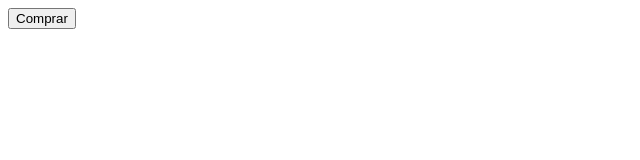
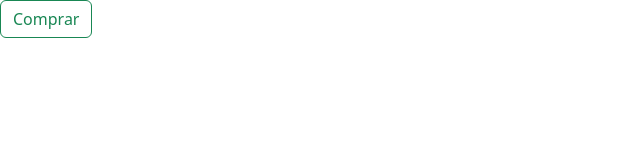
Before and after one commit to BragiaMikael/reproject, a plain HTML site: page venda.html in a window 1280 px wide. Shown: the whole page, without its empty margins (0-640 px from the left). Drawn offline with nearby package versions, Linux system fonts and the light colour scheme.

Commit message:
implementado botão

```diff
--- a/venda.html
+++ b/venda.html
@@ -3,8 +3,7 @@
 <head>
     <meta charset="UTF-8">
     <meta name="viewport" content="width=device-width, initial-scale=1.0">
-    <script src="https://cdn.jsdelivr.net/npm/@popperjs/core@2.11.8/dist/umd/popper.min.js" integrity="sha384-I7E8VVD/ismYTF4hNIPjVp/Zjvgyol6VFvRkX/vR+Vc4jQkC+hVqc2pM8ODewa9r" crossorigin="anonymous"></script>
-    <script src="https://cdn.jsdelivr.net/npm/bootstrap@5.3.1/dist/js/bootstrap.min.js" integrity="sha384-Rx+T1VzGupg4BHQYs2gCW9It+akI2MM/mndMCy36UVfodzcJcF0GGLxZIzObiEfa" crossorigin="anonymous"></script>
+    <link href="https://cdn.jsdelivr.net/npm/bootstrap@5.3.1/dist/css/bootstrap.min.css" rel="stylesheet" integrity="sha384-4bw+/aepP/YC94hEpVNVgiZdgIC5+VKNBQNGCHeKRQN+PtmoHDEXuppvnDJzQIu9" crossorigin="anonymous">
     <title>Celular</title>
 </head>
 <body>
```
